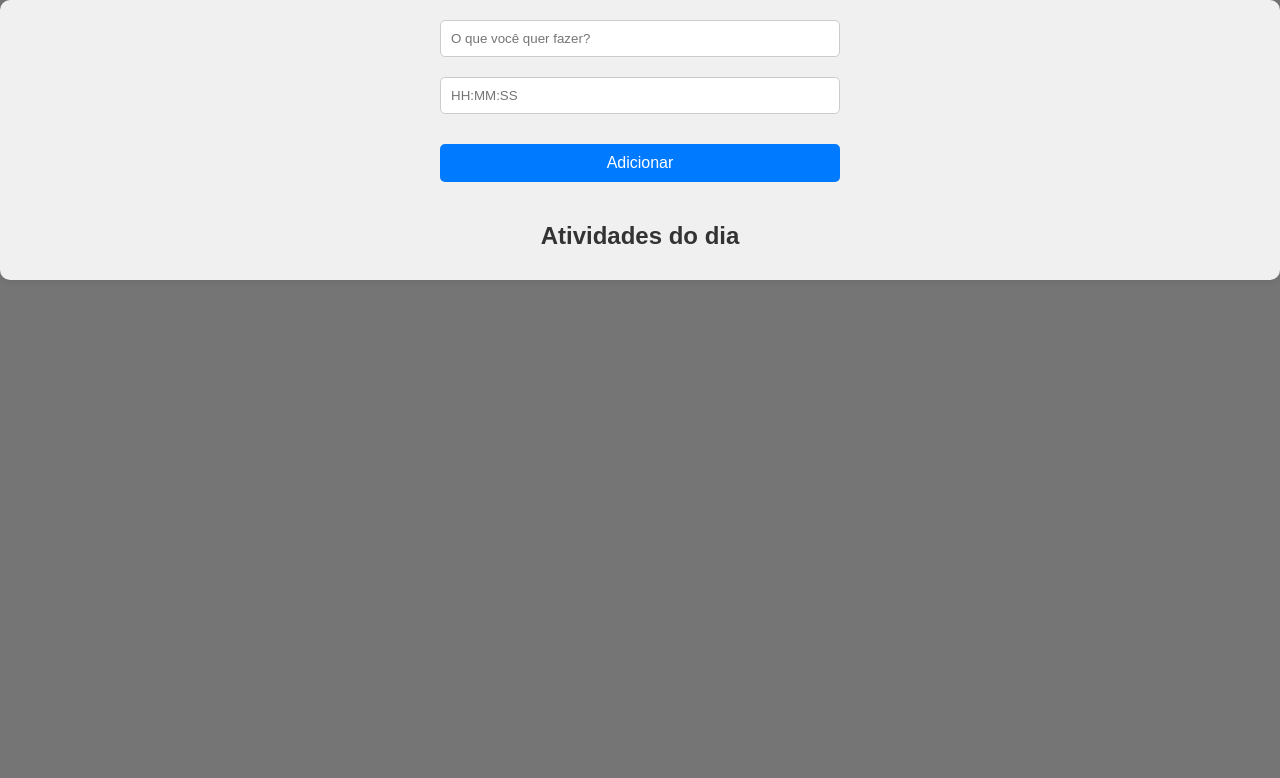
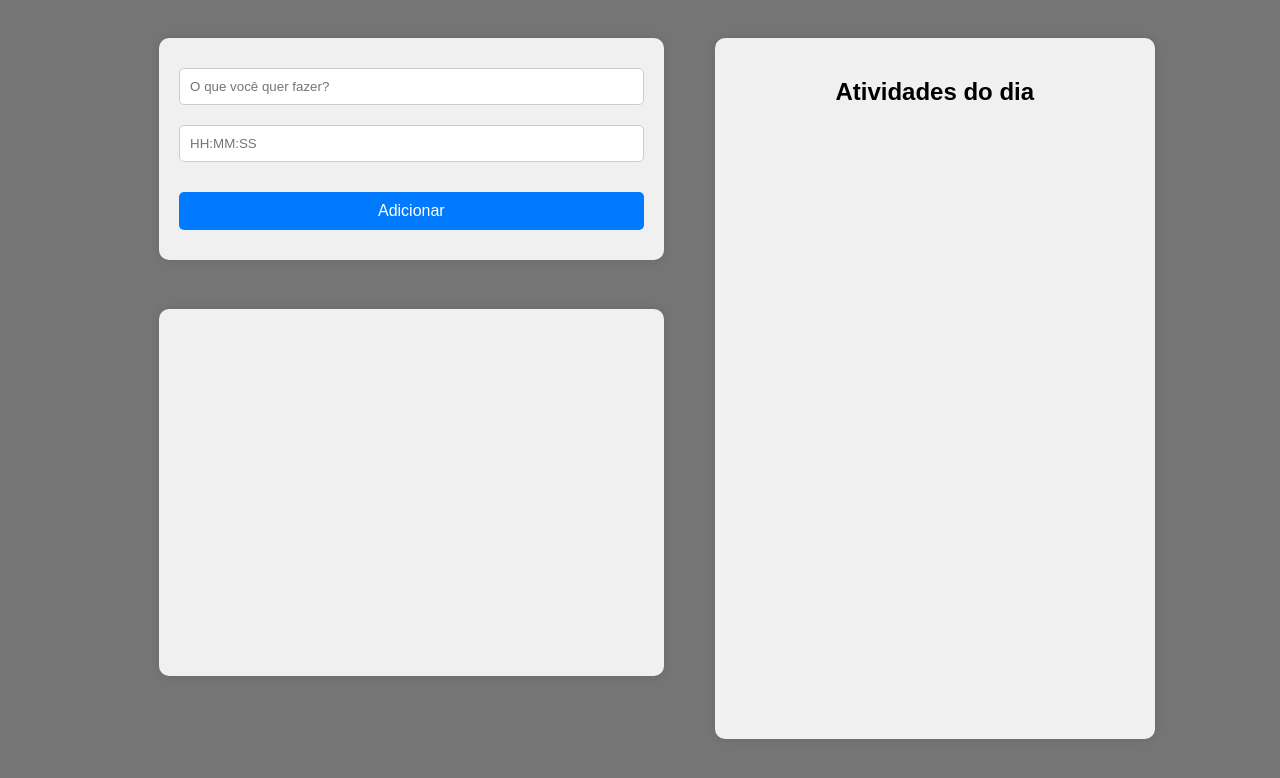
Before and after one commit to Churima/ProjetoABP, a React (Vite) app: page /cronometro in a window 1280 px wide. Shown: the top 778 px of the page. Built offline with nearby package versions, Linux system fonts and the light colour scheme.

Commit message:
Ajustando a interface

```diff
--- a/src/Cronometro.css
+++ b/src/Cronometro.css
@@ -1,21 +1,55 @@
-.cronometro-container {
+.main-container {
+  display: flex;
+  flex-direction: row;
+  width: 100%;
+  height: 91.5vh;
+}
+
+body {
+  height: 100%;
+}
+
+.right-container {
+  width: 46%;
+  height: 95%;
+  padding: 3% 0%;
+  padding-left: 2%;
+  margin-bottom: 80px;
+}
+
+.left-container {
+  width: 54%;
   display: flex;
   flex-direction: column;
-  align-items: center;
-  gap: 20px;
+  height: 95%;
+  padding: 3% 0%;
+  margin-bottom: 80px;
+  gap: 7%;
+  align-items: end;
+  padding-right: 2%;
+}
+
+.cronometro-container {
+  /* gap: 20px; */
   background-color: #f0f0f0; /* Cor de fundo mais clara */
   color: #333; /* Cor do texto mais escura */
   padding: 20px;
   border-radius: 10px;
   box-shadow: 0 0 10px rgba(0, 0, 0, 0.1);
+  width: 70%;
+  height: 47%;
 }
 
 .add-activity {
   display: flex;
   flex-direction: column;
   gap: 10px;
-  width: 100%;
-  max-width: 400px;
+  width: 70%;
+  max-width: 600px;
+  background-color: #f0f0f0;
+  border-radius: 10px;
+  box-shadow: 0 0 10px rgba(0, 0, 0, 0.1);
+  padding: 30px 20px;
 }
 
 .add-activity input {
@@ -40,6 +74,13 @@
 .activities-list {
   width: 100%;
   max-width: 400px;
+  background-color: #f0f0f0;
+  border-radius: 10px;
+  box-shadow: 0 0 10px rgba(0, 0, 0, 0.1);
+  align-self: center;
+  padding: 20px;
+  height: 95%;
+  overflow-y: auto;
 }
 
 .activities-list h2 {
@@ -100,13 +141,13 @@
   display: flex;
   font-size: 5rem;
   justify-content: center;
-  margin-bottom: 24px;
-  padding: 16px 12px;
+  margin-bottom: 16px;
   width: 100%;
 }
 
 .titulo {
   font-size: 2rem;
+  margin: 8px;
 }
 
 .cronometro button {
@@ -115,9 +156,11 @@
   box-shadow: 2px 4px 4px #0000009F;
   color: #272626;
   cursor: pointer;
-  font-size: 1.25rem;
-  padding: 16px;
-  width: 150px;
+  padding: 6px;
+  width: 200px;
+  font-size: 2.25rem;
+  grid-column-start: span 2;
+  justify-self: center;
 }
 
 .cronometro button:active {
@@ -128,17 +171,15 @@
 
 @media screen and (min-width: 1280px) {
   .relogioWrapper {
-      font-size: 15rem;
+      font-size: 7rem;
   }
 
   .cronometro p {
       font-size: 2rem;
   }
 
-  .cronometro button {
-      grid-column-start: span 2;
-      justify-self: center;
-      width: 200px;
-      font-size: 2.25rem;
-  }
 }
+
+#root {
+  height: 100%;
+}
--- a/src/Cronometro.jsx
+++ b/src/Cronometro.jsx
@@ -84,7 +84,8 @@ function Cronometro() {
   };
 
   return (
-    <div className="cronometro-container">
+    <div className="main-container">
+      <div className='left-container'>
         <div className="add-activity">
           <input
             type="text"
@@ -100,6 +101,19 @@ function Cronometro() {
           />
           <button onClick={addActivity}>Adicionar</button>
         </div>
+        <div className='cronometro-container'>
+          {selectedActivity && (
+            <div className="cronometro">
+              <h2 className="titulo">{selectedActivity.name}</h2>
+              <div className="relogioWrapper time-display">
+                {new Date(remainingTime * 1000).toISOString().substr(11, 8)}
+              </div>
+              <button onClick={startTimer}>Iniciar</button>
+            </div>
+          )}
+        </div>
+      </div>
+      <div className='right-container'>
         <div className="activities-list">
           <h2>Atividades do dia</h2>
           {activities.map((activity, index) => (
@@ -111,15 +125,7 @@ function Cronometro() {
             </div>
           ))}
         </div>
-      {selectedActivity && (
-        <div className="cronometro">
-          <h2 className="titulo">{selectedActivity.name}</h2>
-          <div className="relogioWrapper time-display">
-            {new Date(remainingTime * 1000).toISOString().substr(11, 8)}
       </div>
-          <button onClick={startTimer}>Iniciar</button>
-        </div>
-      )}
     </div>
   );
 }
--- a/src/Log.css
+++ b/src/Log.css
@@ -15,6 +15,7 @@ body, html {
   width: 350px;
   text-align: center;
   margin: 100px auto;
+  height: fit-content;
 }
 
 h1 {
--- a/src/index.css
+++ b/src/index.css
@@ -28,6 +28,7 @@ body {
   place-items: center;
   min-width: 320px;
   min-height: 100vh;
+  height: 100%;
 }
 
 h1 {
```
Lines whose indentation alone changed are shown as unchanged.
